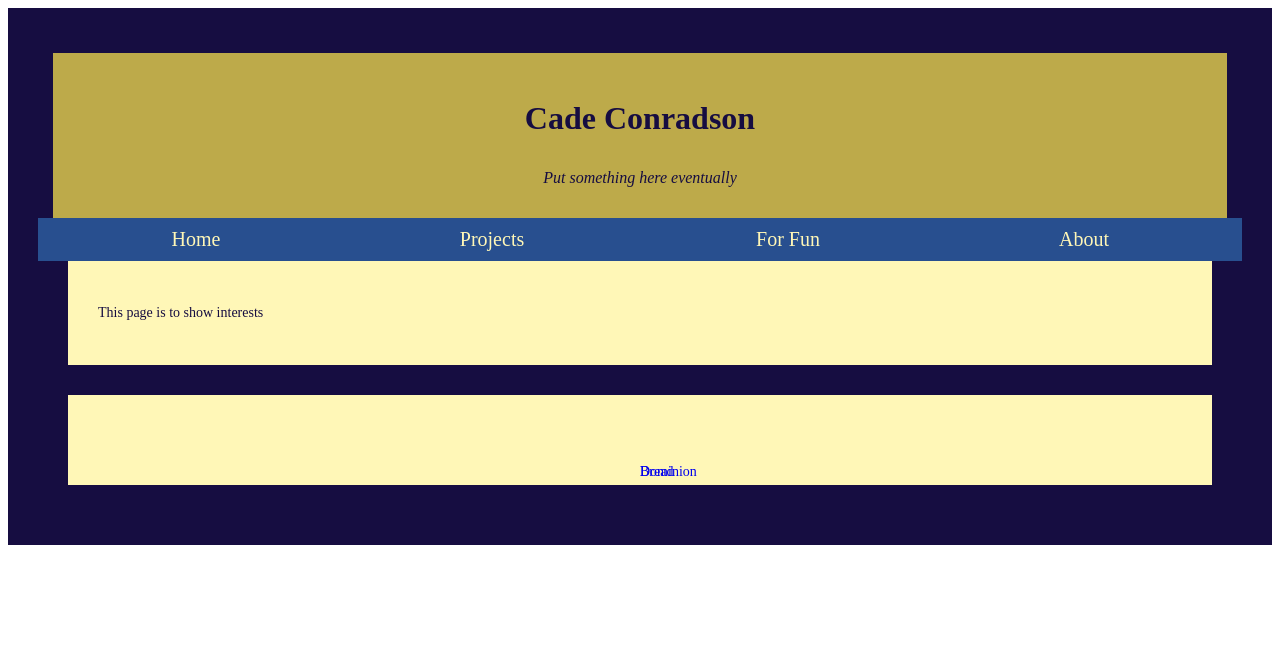
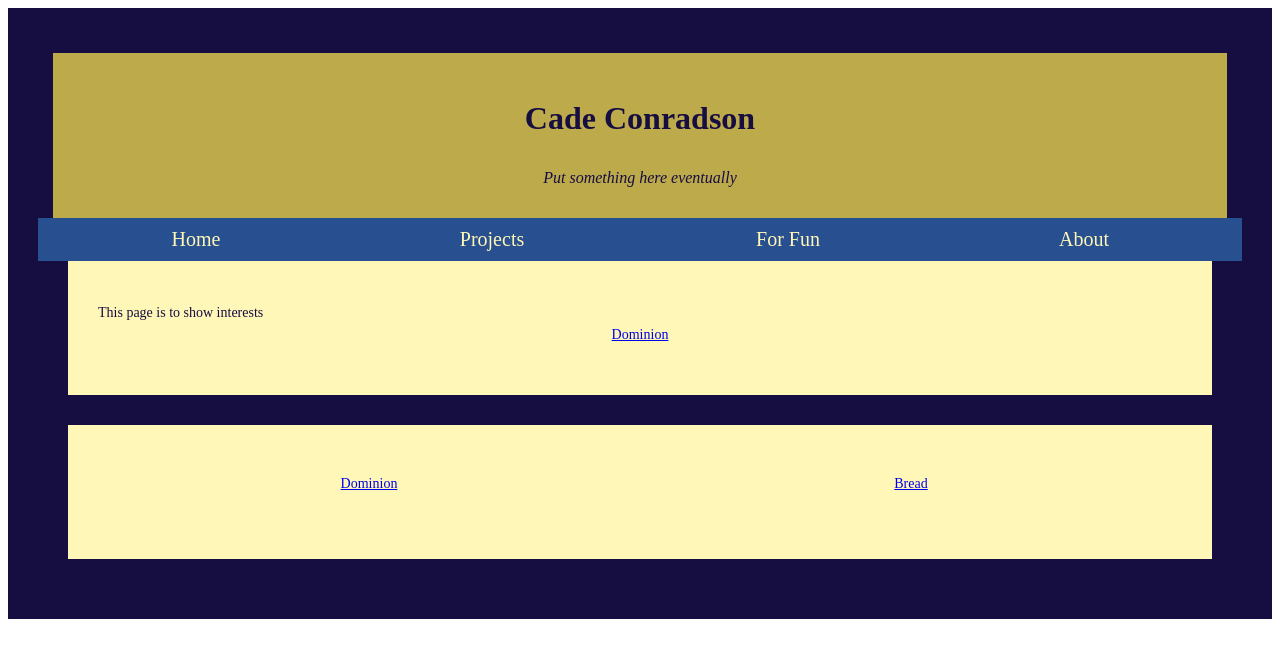
Before and after one commit to cconradson/cconradson.github.io, a Jekyll site: the page built from interests.html, in a window 1280 px wide. Shown: the top 658 px of the page. Built offline with Jekyll 4.4.1, drawn with Linux system fonts in a browser that asks for light colours.

Commit message:
image link hover attempt 5

```diff
--- a/assets/css/main.css
+++ b/assets/css/main.css
@@ -78,10 +78,10 @@ div[id="wrap"] {
 }
 
 .bgimg > a > p {
-	position: absolute;
+	text-align: center;
+	position: relative;
 	top: 50%;
-	left: 50%;
-	transform: translate:(-50%,-50%);
+	transform: translateY(-50%);
 }
 
 /* font */
--- a/interests.html
+++ b/interests.html
@@ -6,6 +6,11 @@ title: For Fun
 
 <div class="body">
 	<p>This page is to show interests</p>
+	<div class="bgimg" style="background-image:{{ site.url }}/assets/images/dominion.jpg">
+		<a href="dominion.html">
+			<p>Dominion</p>
+		</a>
+	</div>
 </div>
 
 <div class="body">
```
